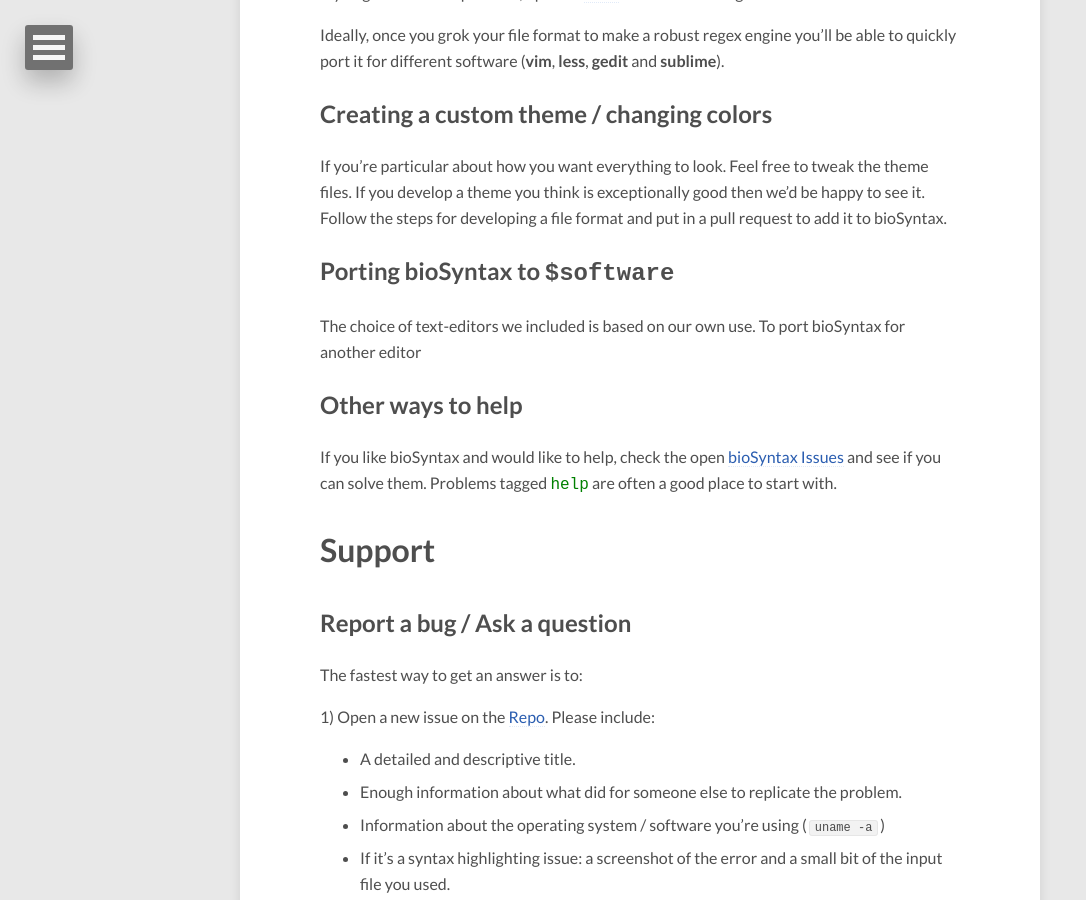
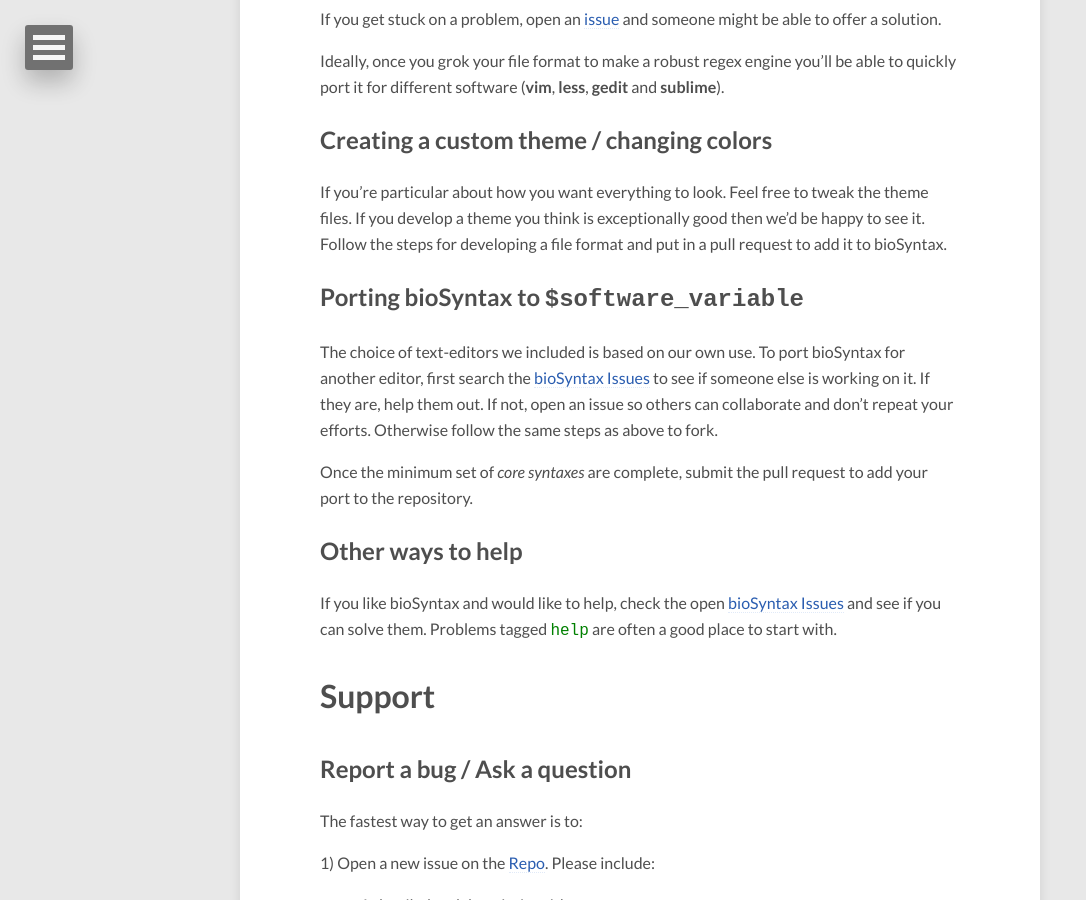
Before and after one commit to bioSyntax/bioSyntax-site, a Jekyll site: the page built from man.md, in a window 1280 px wide and 900 px high, scrolled down 6282 px. Shown: the whole window, without its empty margins (0-1086 px from the left). Built offline with Jekyll 4.4.1, drawn with Linux system fonts in a browser that asks for light colours; nearby versions of some CDN libraries; some of the changed text lies outside the part shown.

Commit message:
Added software porting to man

```diff
--- a/man.md
+++ b/man.md
@@ -21,7 +21,7 @@ The objective of bioSyntax is to bring you closer to your data, giving you an [i
 
 ### [See: Installing bioSyntax](../install)
 
-bioSyntax integreates seamlessly with **vim** *(Linux / Mac / Win)*, **sublime** *(Linux / Mac / Win)*, **gedit** *(Linux / Win)*, & **less** *(Linux / Mac)*.
+bioSyntax integreates seamlessly with **vim** *(Linux / Mac / Win)*, **sublime** *(Linux / Mac / Win)*, **gedit** *(Linux / Win)*, & **less** *(Linux / Mac)*. After installing bioSyntax files will automatically detected by file-extension.
 
 
 ### Reading large-data
@@ -173,10 +173,11 @@ Ideally, once you grok your file format to make a robust regex engine you'll be
 
 If you're particular about how you want everything to look. Feel free to tweak the theme files. If you develop a theme you think is exceptionally good then we'd be happy to see it. Follow the steps for developing a file format and put in a pull request to add it to bioSyntax.
 
-## Porting bioSyntax to `$software`
+## Porting bioSyntax to `$software_variable`
 
-The choice of text-editors we included is based on our own use. To port bioSyntax for another editor
+The choice of text-editors we included is based on our own use. To port bioSyntax for another editor, first search the [bioSyntax Issues](https://github.com/ababaian/bioSyntax/issues) to see if someone else is working on it. If they are, help them out. If not, open an issue so others can collaborate and don't repeat your efforts. Otherwise follow the same steps as above to fork.
 
+Once the minimum set of *core syntaxes* are complete, submit the pull request to add your port to the repository.
 
 ## Other ways to help
 
```
Also changed, not shown: other parts of man.md (+1 -1 lines).
